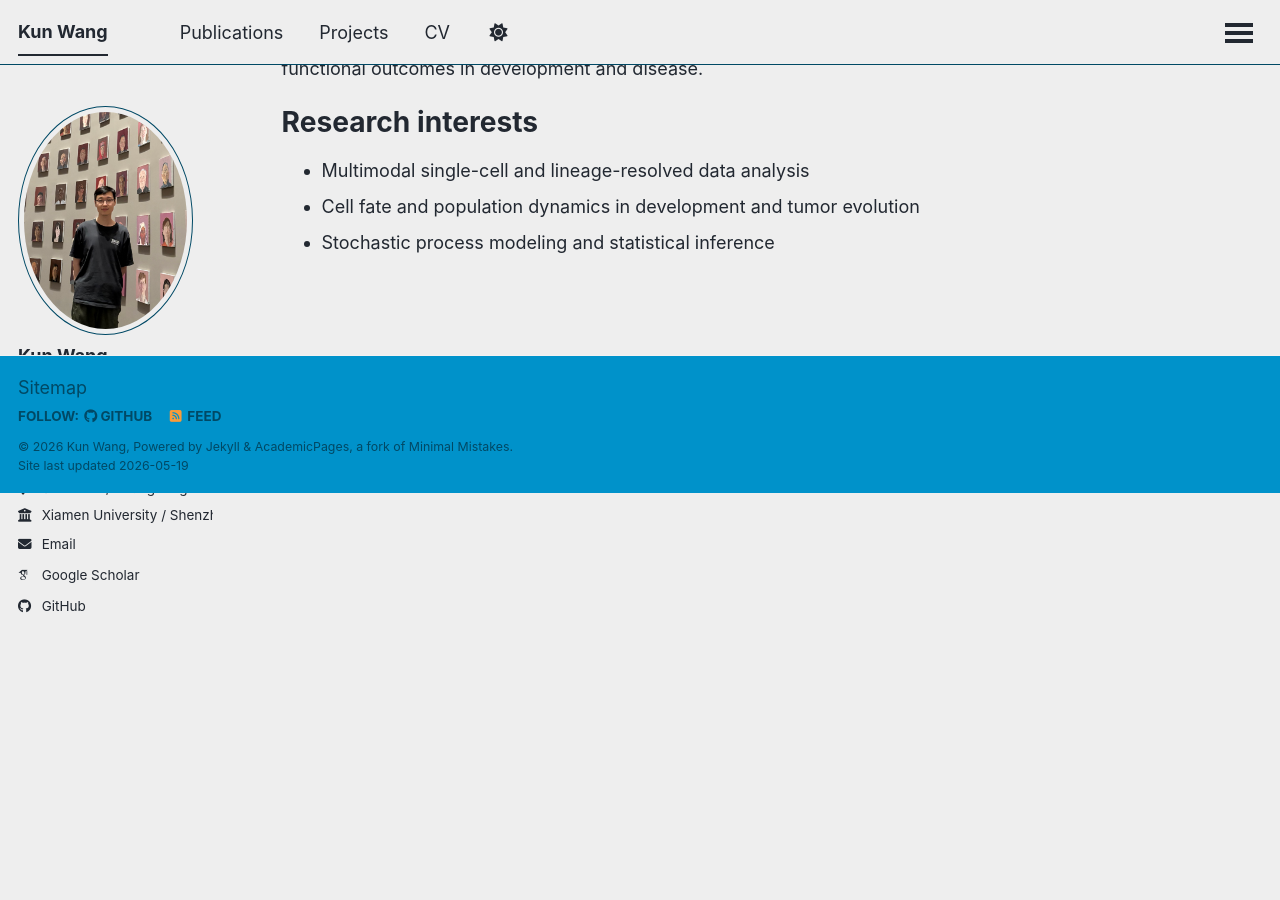
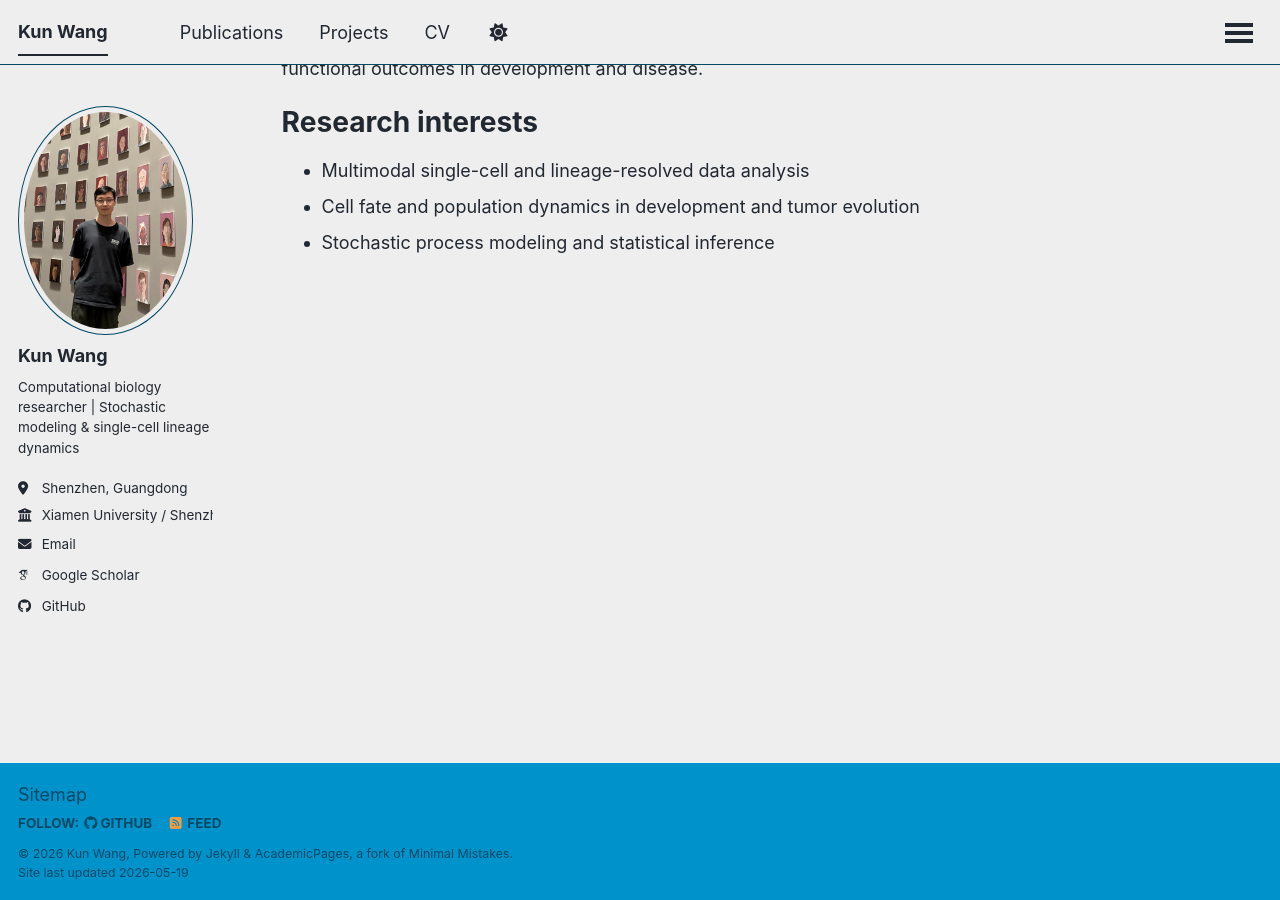
Before and after one commit to kunwang34/kunwang34.github.io, a Jekyll site: the page built from _pages/about.md, in a window 1280 px wide and 900 px high, scrolled down 228 px. Built offline with Jekyll 4.4.1, drawn with Linux system fonts in a browser that asks for light colours; some web fonts are replaced; a script that is not in the unit is left out; before the commit the page ends 900 px from its top, so only the background shows below that.

Commit message:
Fix sidebar footer overlap

```diff
--- a/_sass/layout/_page.scss
+++ b/_sass/layout/_page.scss
@@ -13,6 +13,10 @@
 
   @include breakpoint($x-large) {
     max-width: $x-large;
+  }
+
+  @media screen and (min-width: $sidebar-screen-min-width) {
+    min-height: calc(100vh - #{$masthead-height});
   }
 }
 
```
